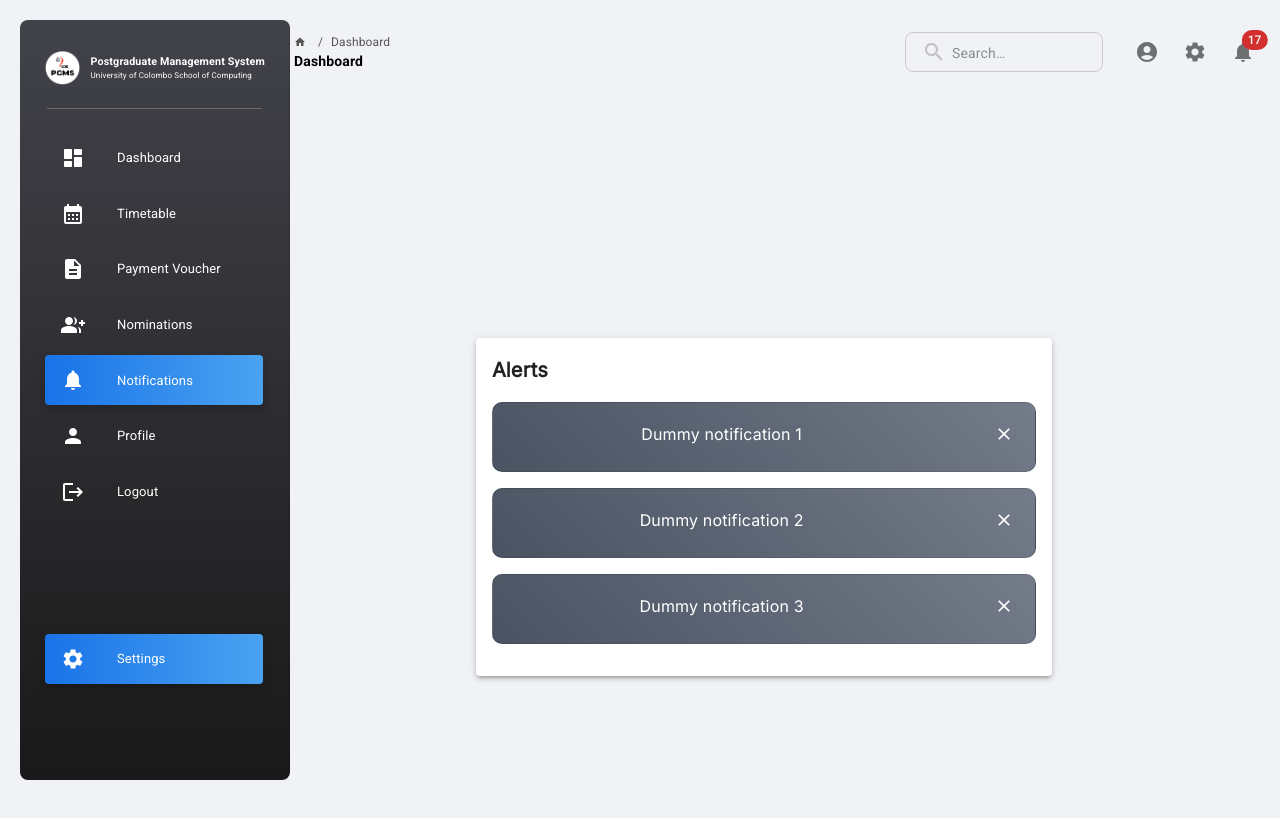
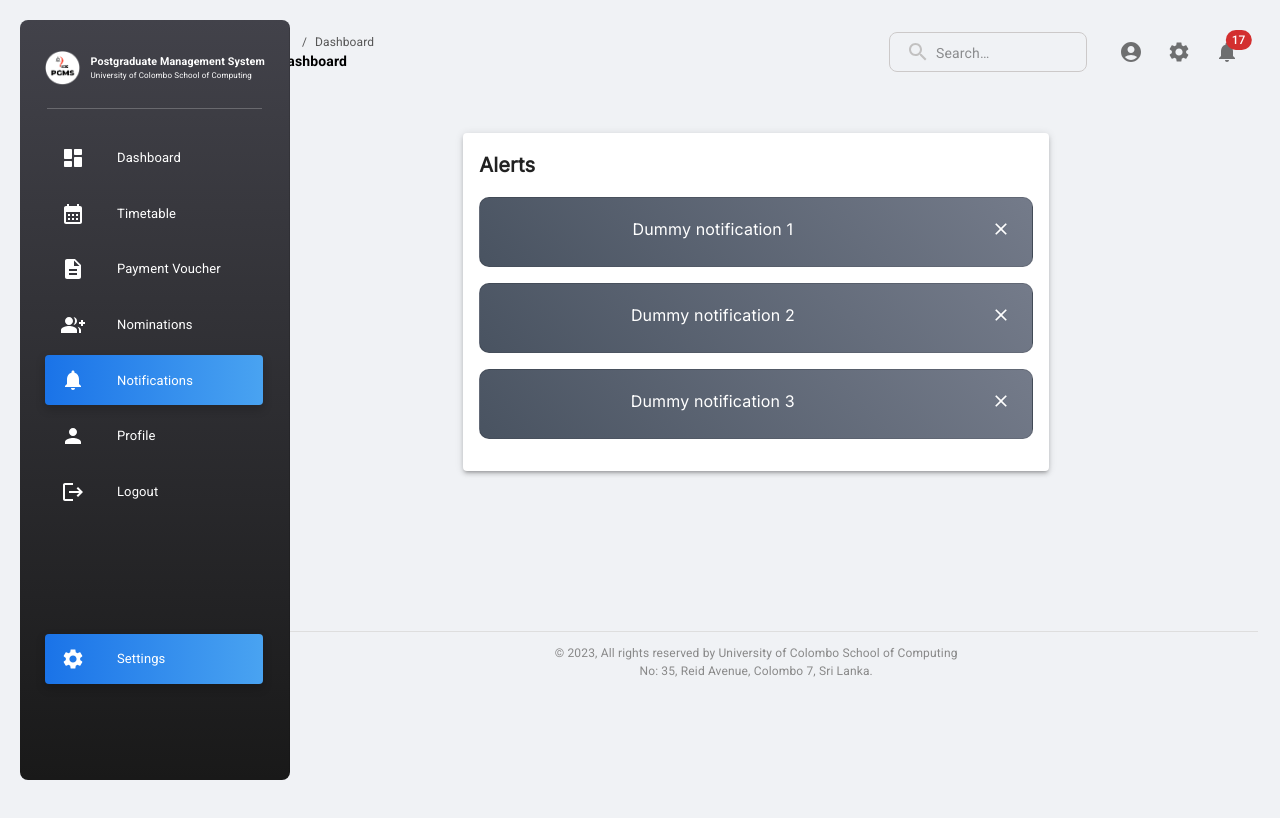
Before and after one commit to Uchiha-16/pgms, a React (Create React App) app in the folder client/: page /notifications in a window 1280 px wide. Shown: the top 818 px of the page. Built offline with nearby package versions, Linux system fonts and the light colour scheme.

Commit message:
UI changes

```diff
--- a/client/package.json
+++ b/client/package.json
@@ -11,7 +11,7 @@
     "@mui/styled-engine-sc": "^5.12.0",
     "@mui/system": "^5.14.4",
     "@mui/x-data-grid": "^6.10.2",
-    "@mui/x-date-pickers": "^6.11.0",
+    "@mui/x-date-pickers": "^6.11.1",
     "@testing-library/jest-dom": "^5.17.0",
     "@testing-library/react": "^13.4.0",
     "@testing-library/user-event": "^13.5.0",
--- a/client/src/layouts/addNominations.jsx
+++ b/client/src/layouts/addNominations.jsx
@@ -1,6 +1,7 @@
 import React, { Component } from 'react';
 import HeaderComponent from '../components/HeaderComponent';
 import NavbarComponent from '../components/NavbarComponent';
+import FooterComponent from '../components/FooterComponent';
 import { Box, Grid } from '@mui/material/';
 import NominationComponent from '../components/NominationComponent';
 import NominationsTable from '../components/NominationsTable';
@@ -67,7 +68,9 @@ class addUser extends Component {
                                 <NominationComponent />
                             </Grid>
                         </Grid>
+                        {/*============================== Footer ==============================*/}
                         <Grid item>
+                            <FooterComponent />
                         </Grid>
                     </Grid>
                 </Grid>
--- a/client/src/layouts/addUsers.jsx
+++ b/client/src/layouts/addUsers.jsx
@@ -2,6 +2,7 @@ import React, { Component } from 'react';
 import Popup from '../components/PopupComponent';
 import HeaderComponent from '../components/HeaderComponent';
 import NavbarComponent from '../components/NavbarComponent';
+import FooterComponent from '../components/FooterComponent';
 import { Box, Grid } from '@mui/material/';
 
 
@@ -23,7 +24,9 @@ class addUser extends Component {
                                 <Popup />
                             </Grid>
                         </Grid>
+                        {/*============================== Footer ==============================*/}
                         <Grid item>
+                            <FooterComponent />
                         </Grid>
                     </Grid>
                 </Grid>
--- a/client/src/layouts/notifications.jsx
+++ b/client/src/layouts/notifications.jsx
@@ -2,7 +2,9 @@ import React, { Component } from "react";
 import NotificationsComponent from "../components/NotificationsComponent";
 import HeaderComponent from "../components/HeaderComponent";
 import NavbarComponent from "../components/NavbarComponent";
+import FooterComponent from "../components/FooterComponent";
 import { Box, Grid, Paper, Typography } from "@mui/material/";
+import { bottom } from "@popperjs/core";
 
 class NotificationsPage extends Component {
   constructor(props) {
@@ -32,17 +34,16 @@ class NotificationsPage extends Component {
             <NavbarComponent />
           </Grid>
           <Grid
-            item
             container
             xs={9.3}
-            sx={{ display: "grid", gridTemplateRows: "repeat(3, 1fr)" }}
+            sx={{ display: "grid", gridTemplateRows: "149px auto 10%" }}
           >
             <Grid item>
               <HeaderComponent />
             </Grid>
             <Grid item>
               {/* Content */}
-              <Grid container justifyContent="center">
+              <Grid container justifyContent="center" sx={{ paddingBottom: 20 }}>
                 <Grid item xs={12} sm={7}>
                   <Paper elevation={3} sx={{ p: 2 }}>
                     <Typography
@@ -60,7 +61,10 @@ class NotificationsPage extends Component {
                 </Grid>
               </Grid>
             </Grid>
-            <Grid item>{/* Other components */}</Grid>
+                        {/*============================== Footer ==============================*/}
+                        <Grid item>
+                            <FooterComponent />
+                        </Grid>
           </Grid>
         </Grid>
       </Box>
```
Also changed, not shown: 1 other file (tests, documents, lock files or other folders).
